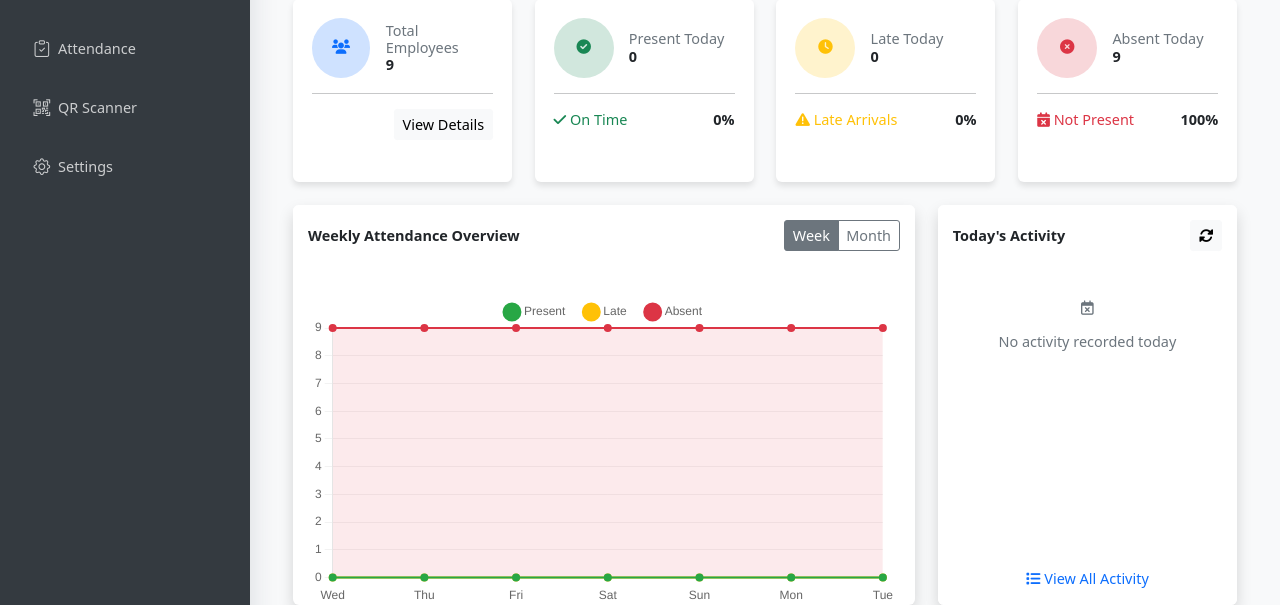
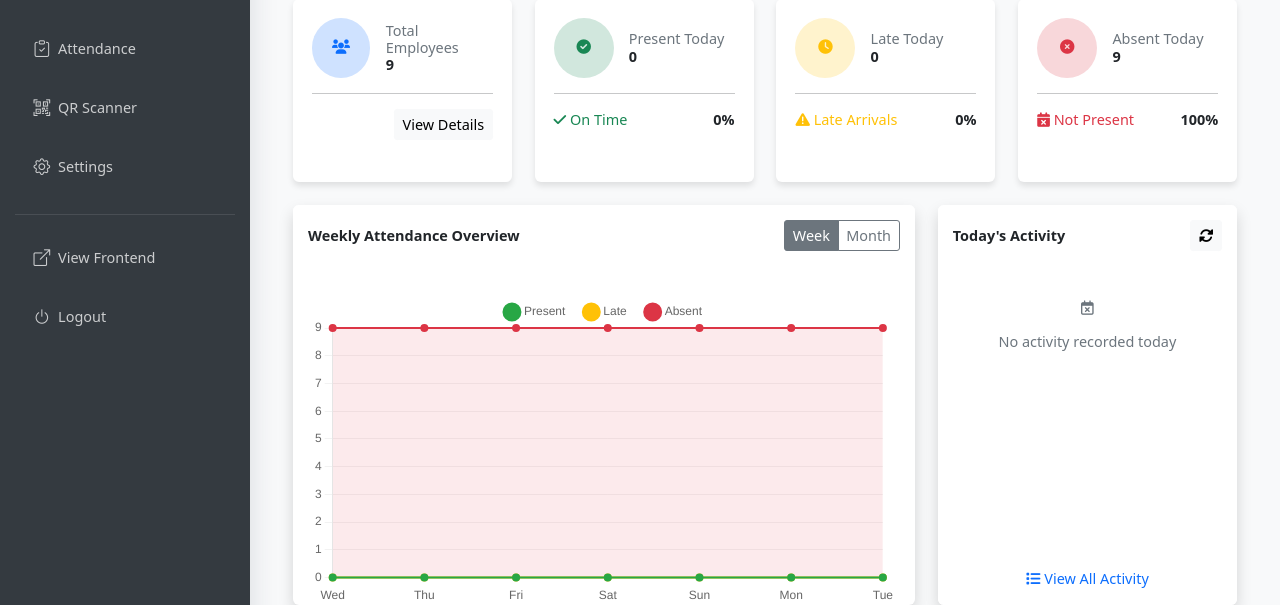
Before and after one commit to SiHarv/employee-attendance, a PHP site: page /views/admin/dashboard.php in a window 1280 px wide. Shown: the part 273-878 px from the top of the page. Run offline with PHP 8.4, Linux system fonts and the light colour scheme; data comes from the database, SQL or seed files in the repository; data that the repository does not hold is empty.

Commit message:
fix: fixed distance bug in admin sidebar

```diff
--- a/includes/admin/sidebar.php
+++ b/includes/admin/sidebar.php
@@ -6,7 +6,7 @@
         left: 0;
         width: 250px;
         height: calc(100% - 80px); /* Adjust for header height */
-        overflow-y: auto;
+        overflow-y: hidden; /* Remove scrollbar */
         background-color: #343a40;
         color: white;
         z-index: 1040;
@@ -128,11 +128,7 @@
                     <i class="bi bi-gear"></i> Settings
                 </a>
             </li>
-        </ul>
-
-        <div class="nav-divider"></div>
-
-        <ul class="nav flex-column">
+            <div class="nav-divider"></div>
             <li class="nav-item">
                 <a class="nav-link" href="../../index.php" target="_blank">
                     <i class="bi bi-box-arrow-up-right"></i> View Frontend
```
